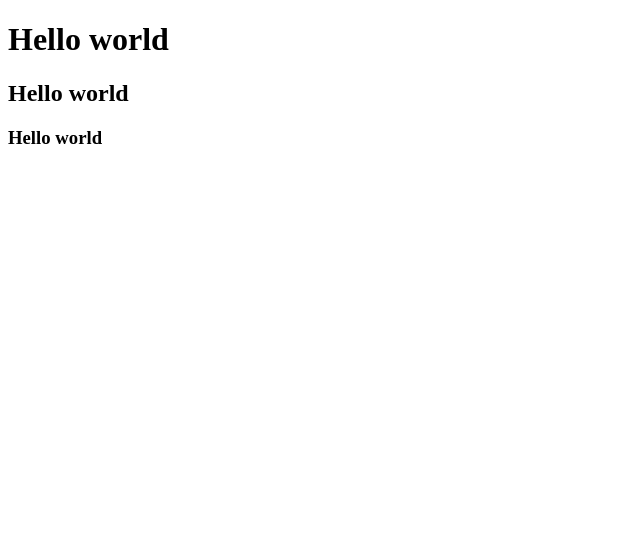
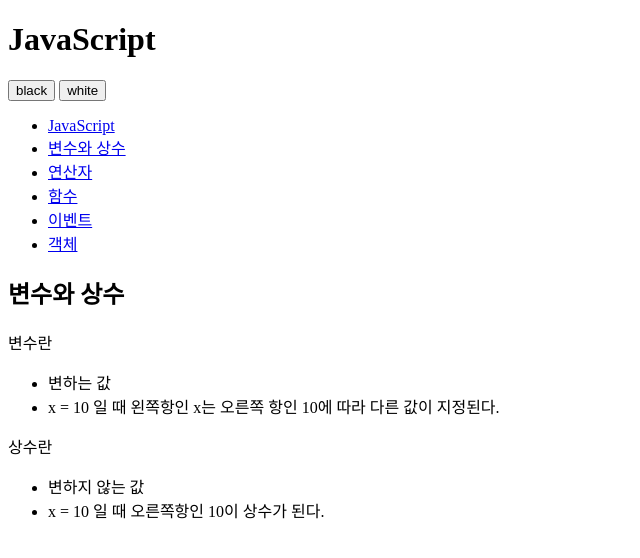
Before and after one commit to syyunho/-opentutorials-yunho, a plain HTML site: page index.html in a window 1280 px wide. Shown: the whole page, without its empty margins (0-640 px from the left). Drawn offline with Linux system fonts and the light colour scheme.

Commit message:
add html

```diff
--- a/index.html
+++ b/index.html
@@ -1,26 +1,53 @@
 <!DOCTYPE html>
-<html lang="en">
+<html>
     <head>
         <meta charset="utf-8" />
-
-        <!-- Always force latest IE rendering engine (even in intranet) & Chrome Frame
-        Remove this if you use the .htaccess -->
-        <meta http-equiv="X-UA-Compatible" content="IE=edge,chrome=1" />
-
-        <title>index</title>
-        <meta name="description" content="" />
-        <meta name="author" content="egoing" />
-
-        <meta name="viewport" content="width=device-width; initial-scale=1.0" />
-
-        <!-- Replace favicon.ico & apple-touch-icon.png in the root of your domain and delete these references -->
-        <link rel="shortcut icon" href="/favicon.ico" />
-        <link rel="apple-touch-icon" href="/apple-touch-icon.png" />
     </head>
 
-    <body>
-        <h1>Hello world</h1>
-        <h2>Hello world</h2>
-        <h3>Hello world</h3>
+    <body id="body">
+        <div>
+            <header>
+                <h1>JavaScript</h1>
+            </header>
+            <div id="toolbar">
+                <input type="button" value="black" />
+                <input type="button" value="white" />
+            </div>
+            <nav>
+                <ul>
+                    <li><a href="http://opentutorials.org/course/49/17">JavaScript</a></li>
+                    <li><a href="http://opentutorials.org/course/49/16">변수와 상수</a></li>
+                    <li><a href="http://opentutorials.org/course/49/18">연산자</a></li>
+                    <li><a href="http://opentutorials.org/course/49/19">함수</a></li>
+                    <li><a href="http://opentutorials.org/course/49/20">이벤트</a></li>
+                    <li><a href="http://opentutorials.org/course/49/21">객체</a></li>
+                </ul>
+            </nav>
+            <article>
+                <h2>변수와 상수</h2>
+                <div>
+                    <p>변수란</p>
+                    <ul>
+                        <li>
+                            변하는 값
+                        </li>
+                        <li>
+                            x = 10 일 때 왼쪽항인 x는 오른쪽 항인 10에 따라 다른 값이 지정된다.
+                        </li>
+                    </ul>
+                    <p>
+                        상수란
+                    </p>
+                    <ul>
+                        <li>
+                            변하지 않는 값
+                        </li>
+                        <li>
+                            x = 10 일 때 오른쪽항인 10이 상수가 된다.
+                        </li>
+                    </ul>
+                </div>
+            </article>
+        </div>
     </body>
 </html>
```
